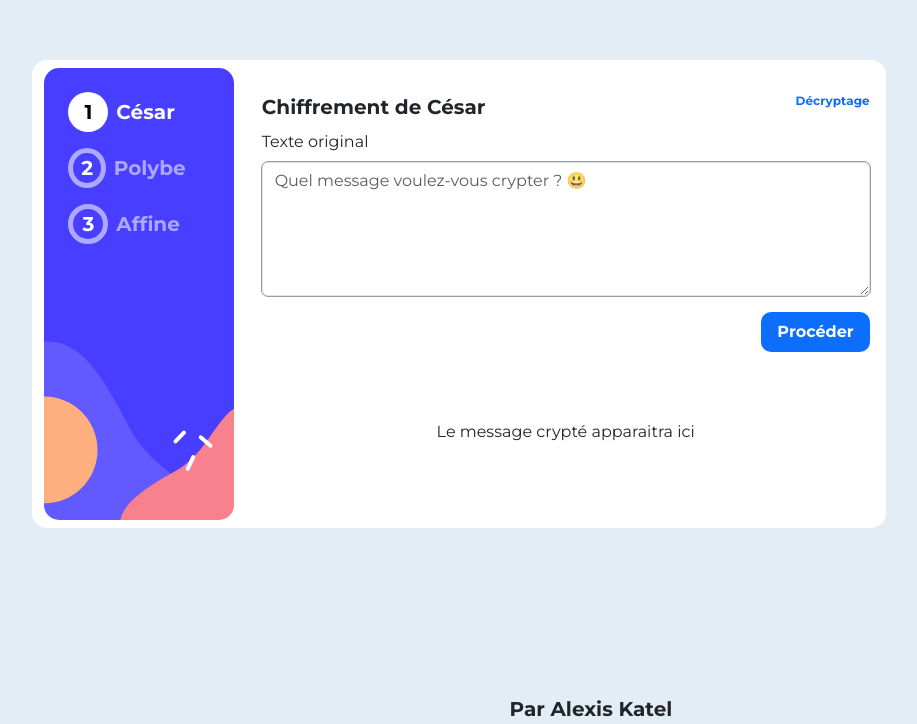
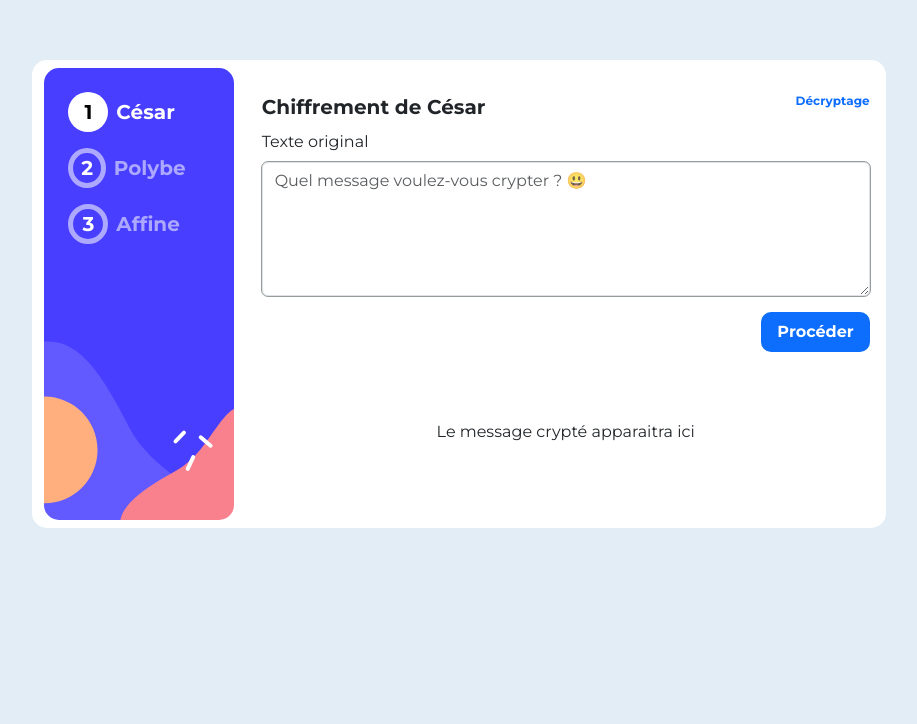
Before and after one commit to alexiskatel/cryptography, an Angular app: page / in a window 1280 px wide. Shown: the part 106-830 px from the top of the page, without its empty margins (181-1098 px from the left). After the commit the page ends 800 px from the top, so only its background shows below. Built offline with nearby package versions, Linux system fonts and the light colour scheme.

Commit message:
Somme changes

```diff
--- a/src/app/app.component.html
+++ b/src/app/app.component.html
@@ -8,6 +8,3 @@
         </div>
     </div>
 </div>
-<div class="col-lg-8 col-md-9 col-12 text-end fs-5 fw-bold">
-    Par Alexis Katel
-</div>
```
